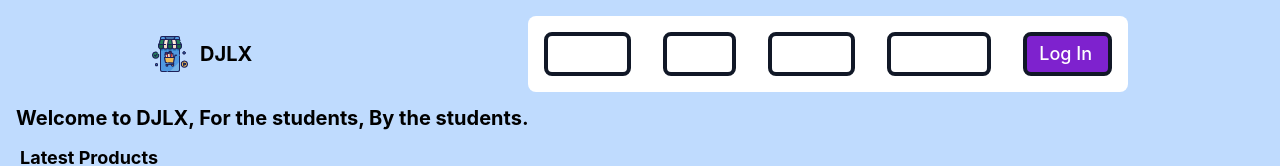
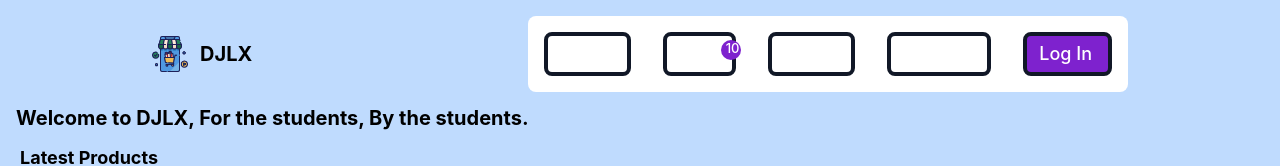
Before and after one commit to shantanuSakpal/DJLX, a React (Create React App) app: page / in a window 1280 px wide. Shown: the top 166 px of the page. Built offline with nearby package versions, Linux system fonts and the light colour scheme.

Commit message:
added the cart item counter

```diff
--- a/src/App.jsx
+++ b/src/App.jsx
@@ -14,8 +14,8 @@ const App = () => {
 
   return (
     <div className="p-2 bg-blue-200">
-      <Header />
       <Router>
+        <Header />
         <Routes>
           <Route path="/" element={<Home />}></Route>
           <Route path="/about" element={<About />}></Route>
@@ -24,11 +24,12 @@ const App = () => {
           <Route path="/singleProduct" element={<SingleProduct />}></Route>
           <Route path="*" element={<ErrorPage />}></Route>
         </Routes>
+        <div className="bottom-0 rounded-lg text-center w-full bg-blue">
+
+          <Footer />
+        </div>
       </Router>
-      <div className="bottom-0 rounded-lg text-center w-full bg-blue">
 
-        <Footer />
-      </div>
     </div>
 
   )
--- a/src/components/Header/Navbar.jsx
+++ b/src/components/Header/Navbar.jsx
@@ -1,15 +1,17 @@
 import React from 'react'
+import { NavLink } from 'react-router-dom'
 import logo from '../../Images/online-shopping.png'
+import { CartCounter } from '../cartCounter'
 
 export const Navbar = () => {
     return (
 
-        <nav className="bg-blue border-gray-200 px-1 sm:px-4 py-1 rounded-lg dark:bg-gray-900 m-1 ">
+        <nav className="bg-blue border-gray-200  px-1 sm:px-4 py-1 rounded-lg dark:bg-gray-900 m-1 ">
             <div className="container flex flex-wrap items-center justify-between mx-auto">
-                <a href="/" className="flex items-center">
+                <NavLink to="/" className="flex items-center">
                     <img src={logo} className="h-6 mr-3 sm:h-9" alt="Logo" />
                     <span className="self-center text-xl  whitespace-nowrap dark:text-white font-bold">DJLX</span>
-                </a>
+                </NavLink>
                 <button data-collapse-toggle="navbar-default" type="button" className="inline-flex items-center p-2 ml-3 text-sm text-gray-500 rounded-lg md:hidden hover:bg-purple focus:outline-none focus:ring-2 focus:ring-gray-200 dark:text-gray-400 dark:hover:bg-gray-700 dark:focus:ring-gray-600" aria-controls="navbar-default" aria-expanded="true">
                     <span className="sr-only">Open main menu</span>
                     <svg className="w-6 h-6" aria-hidden="true" fill="currentColor" viewBox="0 0 20 20" xmlns="http://www.w3.org/2000/svg"><path fillRule="evenodd" d="M3 5a1 1 0 011-1h12a1 1 0 110 2H4a1 1 0 01-1-1zM3 10a1 1 0 011-1h12a1 1 0 110 2H4a1 1 0 01-1-1zM3 15a1 1 0 011-1h12a1 1 0 110 2H4a1 1 0 01-1-1z" clipRule="evenodd"></path></svg>
@@ -17,20 +19,21 @@ export const Navbar = () => {
                 <div className="hidden w-full md:block md:w-auto" id="navbar-default">
                     <ul className="flex flex-col p-4  border border-gray-100 rounded-lg bg-gray-50 md:flex-row md:space-x-8 md:mt-0 md:text-sm md:font-medium md:border-0 md:bg-white dark:bg-gray-800 md:dark:bg-gray-900 dark:border-gray-700">
                         <li>
-                            <a href="/" className=" border-4 border-gray-900 block pl-3 pr-4 text-white rounded-lg py-1  text-lg hover:bg-purple-700 " aria-current="page">Home</a>
+                            <NavLink to="/" className=" border-4 ease-out duration-200 border-gray-900 block pl-3 pr-4 text-white rounded-lg py-1  text-lg hover:bg-purple-700 " aria-current="page">Home</NavLink>
+                        </li>
+                        <li>
+                            <NavLink to="/cart" className=" border-4 ease-out duration-200 border-gray-900 block pl-3 pr-4 text-white rounded-lg py-1  text-lg hover:bg-purple-700 " aria-current="page"><CartCounter /></NavLink>
+                        </li>
+                        <li>
+                            <NavLink to="/about" className=" border-4 ease-out duration-200 border-gray-900 block pl-3 pr-4 text-white rounded-lg py-1  text-lg hover:bg-purple-700 " aria-current="page">About</NavLink>
+                        </li>
+                        <li>
+                            <NavLink to="/contact" className=" border-4 ease-out duration-200 border-gray-900 block pl-3 pr-4 text-white rounded-lg py-1  text-lg hover:bg-purple-700 " aria-current="page">Contact</NavLink>
                         </li>
 
+
                         <li>
-                            <a href="/cart" className=" border-4 border-gray-900 block pl-3 pr-4   text-white rounded-lg py-1  text-lg  hover:bg-purple-700">Cart</a>
-                        </li>
-                        <li>
-                            <a href="/about" className=" border-4 border-gray-900 block pl-3 pr-4  text-white rounded-lg  py-1 text-lg  hover:bg-purple-700">About</a>
-                        </li>
-                        <li>
-                            <a href="/contact" className=" border-4 border-gray-900 block pl-3  text-white pr-4 rounded-lg py-1  text-lg  hover:bg-purple-700">Contact</a>
-                        </li>
-                        <li>
-                            <a href="#" className="block pl-3 pr-4  text-white rounded-lg text-lg py-1  bg-purple-700 border-4 border-gray-900 hover:border-4 hover:border-purple-700 hover:bg-gray-900 hover:text-purple-700">Log In</a>
+                            <NavLink to="#" className="block pl-3 pr-4 ease-out duration-200  text-white rounded-lg text-lg py-1  bg-purple-700 border-4 border-gray-900 hover:border-4 hover:border-purple-700 hover:bg-gray-900 ">Log In</NavLink>
                         </li>
                     </ul>
                 </div>
--- /dev/null
+++ b/src/components/cartCounter.jsx
@@ -0,0 +1,14 @@
+import React from 'react'
+
+export const CartCounter = () => {
+    const no_of_items_in_cart = 10;
+
+    return (
+        <>
+            <div className='relative'>Cart
+                <div className='cart-counter'><p>{no_of_items_in_cart}</p> </div>
+            </div>
+
+        </>
+    )
+}
--- a/src/styles/index.css
+++ b/src/styles/index.css
@@ -35,11 +35,32 @@ code {
 
 
 }
+.cart-counter{
+  position: absolute;
+  top: 0;
+  right: -25px;
+  width: 20px;
+  height: 20px;
+  border: 2px solid var(--purple);
+  border-radius: 50%;
+  background-color: #7E22CE;
+
+
+}
+.cart-counter p{
+  position: absolute;
+  color: white;
+  font-size: 13px;
+  top: -8px;
+  left: 3px;
+
+}
 
 @media only screen and (max-width: 600px) {
   .product-cards{
-    width: 10rem;
-    height : 10rem;
+    width: 13rem;
+    height : 13rem;
+
 
 
   }
```
